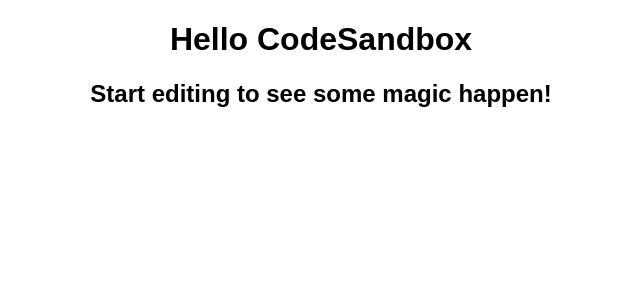
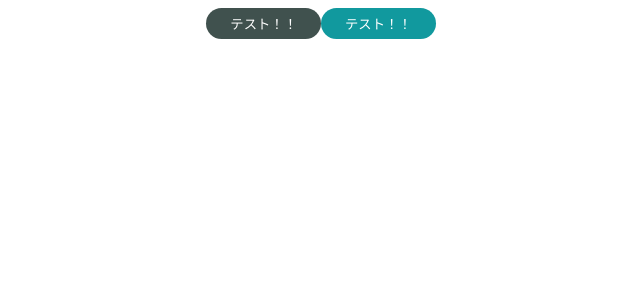
Before and after one commit to yuuki-katsuta/udemy_react, a React (Create React App) app: page / in a window 1280 px wide. Shown: the top 300 px of the page, without its empty margins (319-959 px from the left). Built offline with nearby package versions, Linux system fonts and the light colour scheme.

Commit message:
Atomの作成

```diff
--- a/src/App.js
+++ b/src/App.js
@@ -1,10 +1,12 @@
+import { PrimaryButton } from "./components/Atom/button/PrimaryButton";
+import { SecondaryButton } from "./components/Atom/button/SecondaryButton";
 import "./styles.css";
 
 export default function App() {
   return (
     <div className="App">
-      <h1>Hello CodeSandbox</h1>
-      <h2>Start editing to see some magic happen!</h2>
+      <PrimaryButton>テスト！！</PrimaryButton>
+      <SecondaryButton>テスト！！</SecondaryButton>
     </div>
   );
 }
--- /dev/null
+++ b/src/components/Atom/button/BaseButton.jsx
@@ -0,0 +1,14 @@
+import styled from "styled-components";
+//共通レイアウトを抽出する
+
+export const BaseButton = styled.button`
+  color: #fff;
+  padding: 6px 24px;
+  border: none;
+  border-radius: 9999px;
+  outline: none;
+  &:hover {
+    cursor: pointer;
+    opacity: 0.8;
+  }
+`;
--- /dev/null
+++ b/src/components/Atom/button/PrimaryButton.jsx
@@ -0,0 +1,14 @@
+import styled from "styled-components";
+import { BaseButton } from "./BaseButton";
+
+export const PrimaryButton = (props) => {
+  //childrenにより、表示内容を変える
+  const { children } = props;
+  return <SButton>{children}</SButton>;
+};
+
+//styled(BaseButton)とすることで、BaseButtonのスタイルを持ったまま加えることができる
+//background-colorのみ変更した
+const SButton = styled(BaseButton)`
+  background-color: #40514e;
+`;
--- /dev/null
+++ b/src/components/Atom/button/SecondaryButton.jsx
@@ -0,0 +1,12 @@
+import styled from "styled-components";
+import { BaseButton } from "./BaseButton";
+
+export const SecondaryButton = (props) => {
+  //childrenにより、表示内容を変える
+  const { children } = props;
+  return <SButton>{children}</SButton>;
+};
+
+const SButton = styled(BaseButton)`
+  background-color: #11999e;
+`;
```
Also changed, not shown: package.json (+13 -3 lines).
